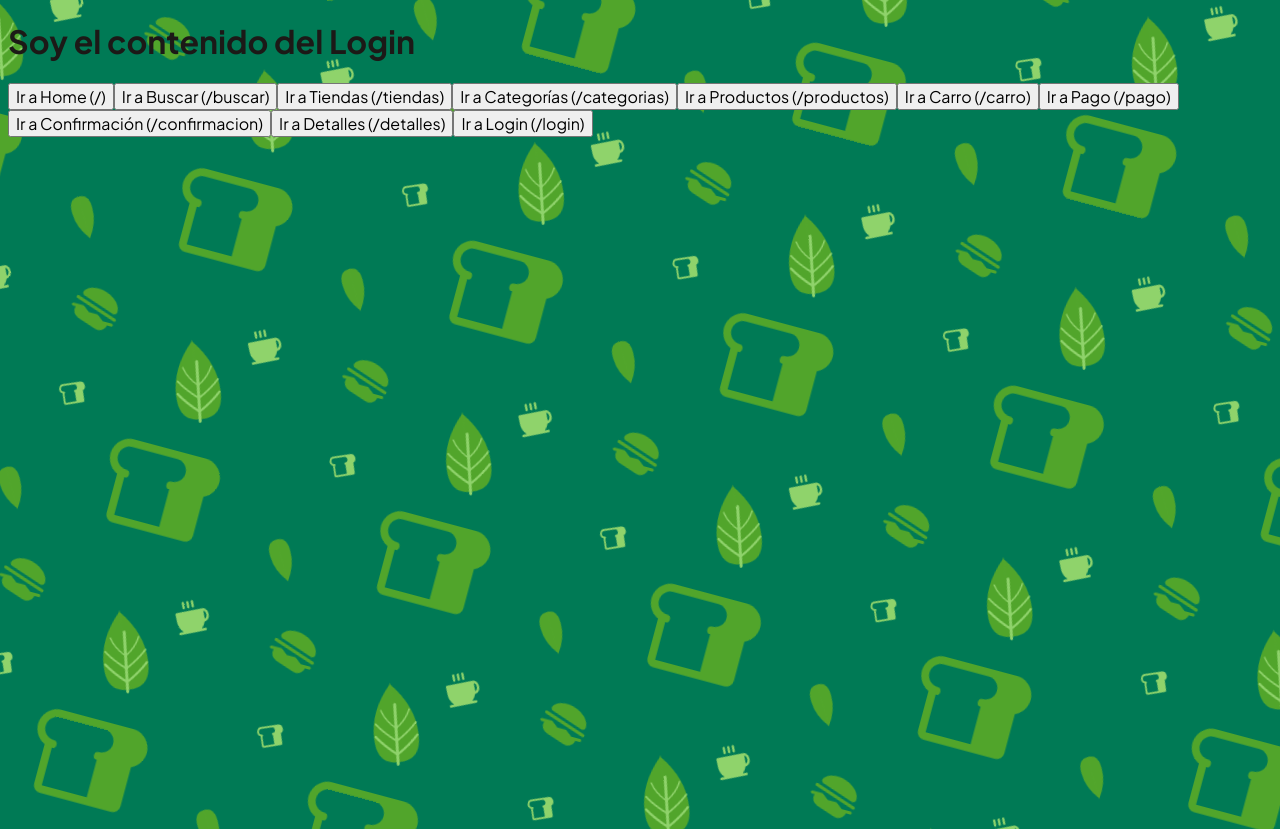
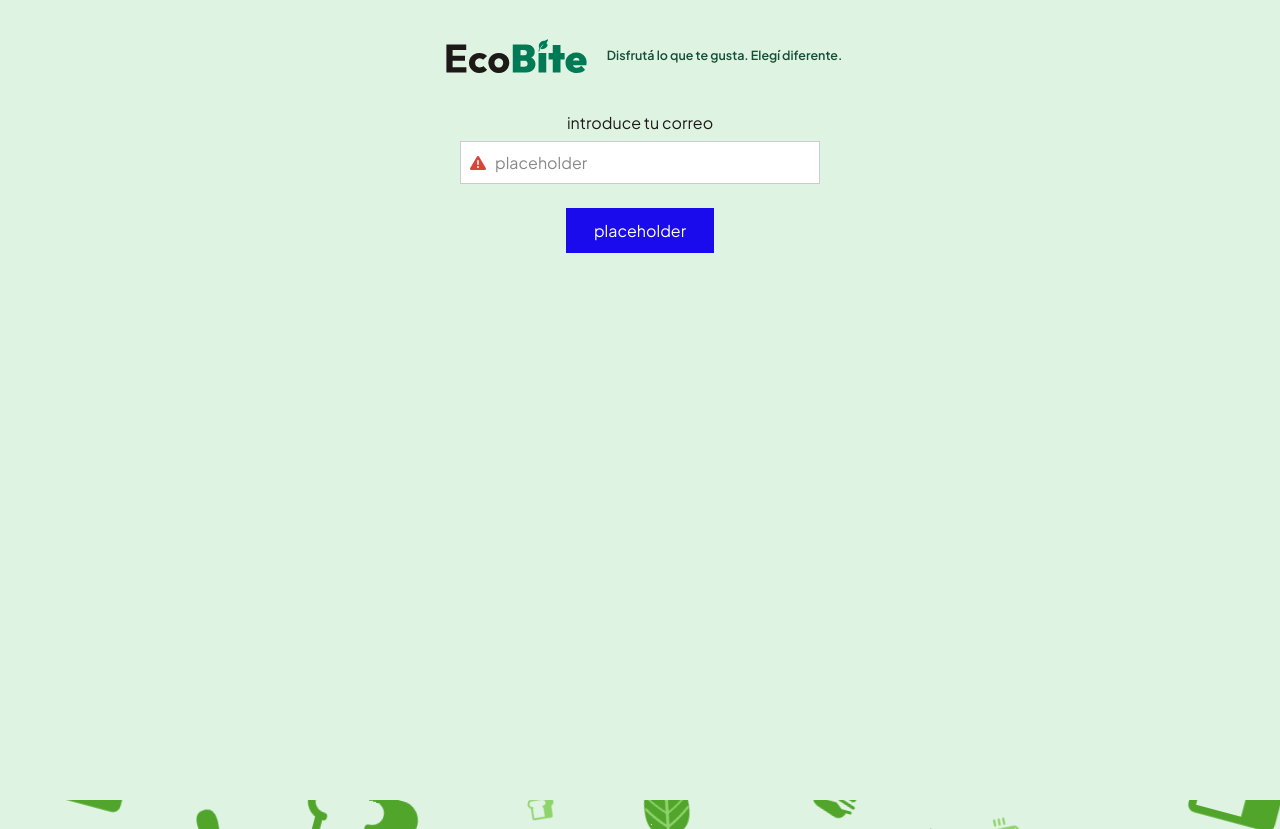
Before and after one commit to Talently-Lab/O2601-ecobite-workspace, a React (Vite) app in the folder ecobite-frontend/: page /login in a window 1280 px wide. After the commit the page ends 800 px from the top, so only its background shows below. Built offline with nearby package versions, Linux system fonts and the light colour scheme.

Commit message:
front end: maqueta pagina login

```diff
--- a/ecobite-frontend/src/components/ui/Isologotipo.css
+++ b/ecobite-frontend/src/components/ui/Isologotipo.css
@@ -5,7 +5,8 @@
   flex-wrap: nowrap;
   gap: 12px;
   height: 100%;
-  width: 100%;
+  width: auto;
+  max-width: 100%;
   box-sizing: border-box;
   overflow: hidden;
 }
--- a/ecobite-frontend/src/components/ui/Isologotipo.jsx
+++ b/ecobite-frontend/src/components/ui/Isologotipo.jsx
@@ -5,22 +5,38 @@ import "./Isologotipo.css";
 
 function Isologotipo() {
   const [isVisible, setIsVisible] = useState(false);
+  const rootRef = useRef(null);
+  const imageRef = useRef(null);
   const textWrapperRef = useRef(null);
   const measureRef = useRef(null);
 
   useLayoutEffect(() => {
-    const textWrapper = textWrapperRef.current;
+    const rootEl = rootRef.current;
     const measureEl = measureRef.current;
-    if (!textWrapper || !measureEl) return;
+    const imgEl = imageRef.current;
+    if (!rootEl || !measureEl) return;
+
+    // Medimos sobre el contenedor padre si existe, o sobre el contenedor del propio componente
+    const targetContainer = rootEl.parentElement || rootEl;
 
     const checkFit = () => {
-      const availableWidth = textWrapper.clientWidth;
+      const containerWidth = targetContainer.clientWidth;
+      if (containerWidth <= 0) {
+        setIsVisible(false);
+        return;
+      }
+
+      // Descontamos el ancho del logo (imagen) y el gap entre elementos (12px por defecto)
+      const imgWidth = imgEl ? imgEl.offsetWidth : 0;
+      const gap = 12;
+      const availableWidth = containerWidth - imgWidth - gap;
+
       if (availableWidth <= 0) {
         setIsVisible(false);
         return;
       }
 
-      // 1. Asignamos el ancho del contenedor al elemento medidor
+      // 1. Asignamos el ancho disponible estimado al elemento medidor
       measureEl.style.width = `${availableWidth}px`;
 
       // 2. Extraemos estilos computados para métricas precisas de tipografía
@@ -37,7 +53,7 @@ function Isologotipo() {
 
       // 3. Cálculo dinámico de capacidad en caracteres:
       // Medimos el ancho promedio de carácter para la fuente actual usando un span de prueba
-      //!!importante: Esto sirve para medir el tamaño promedio de las letras y calcular el espacio disopnible"
+      //!!importante: Esto sirve para medir el tamaño promedio de las letras y calcular el espacio disponible"
       const testSpan = document.createElement("span");
       testSpan.style.font = computed.font || `${fontSize}px ${computed.fontFamily}`;
       testSpan.style.visibility = "hidden";
@@ -67,7 +83,7 @@ function Isologotipo() {
       checkFit();
     });
 
-    resizeObserver.observe(textWrapper);
+    resizeObserver.observe(targetContainer);
     checkFit();
 
     return () => {
@@ -76,8 +92,9 @@ function Isologotipo() {
   }, []);
 
   return (
-    <div className="isologotipo">
+    <div className="isologotipo" ref={rootRef}>
       <img
+        ref={imageRef}
         src={logoSvg}
         alt="EcoBite"
         className="isologotipo__image"
--- /dev/null
+++ b/ecobite-frontend/src/pages/Login.css
@@ -0,0 +1,129 @@
+.login-page {
+  min-height: 100vh;
+  background-color: var(--c-surface-alt);
+  display: flex;
+  flex-direction: column;
+  box-sizing: border-box;
+}
+
+/* Header propio del login */
+.login-header {
+  width: 100%;
+  display: flex;
+  justify-content: center;
+  align-items: center;
+  padding: 1rem 0;
+  box-sizing: border-box;
+}
+
+.login-header__logo-container {
+  height: 10vh;
+  width: 60vw;
+  max-height: 10vh;
+  max-width: 60vw;
+  display: flex;
+  justify-content: center;
+  align-items: center;
+  cursor: pointer;
+  user-select: none;
+  -webkit-user-select: none;
+}
+
+/* Cuerpo / Formulario */
+.login-body {
+  width: 100%;
+  display: flex;
+  flex-direction: column;
+  align-items: center;
+  padding: 0 1rem;
+  box-sizing: border-box;
+}
+
+.login-form {
+  width: 100%;
+  max-width: 360px;
+  display: flex;
+  flex-direction: column;
+}
+
+.login-form__label {
+  align-self: center;
+  font-family: var(--font-main, sans-serif);
+  font-size: 1rem;
+  color: var(--c-text, #1C1917);
+  margin-bottom: 0.5rem;
+}
+
+/* Contenedor del Input (para posicionar visualmente el ícono) */
+.login-input-wrapper {
+  position: relative;
+  display: flex;
+  align-items: center;
+  width: 100%;
+}
+
+.login-input-icon {
+  position: absolute;
+  left: 10px;
+  display: flex;
+  align-items: center;
+  justify-content: center;
+  color: var(--c-danger); /* Color de advertencia */
+  pointer-events: none;
+  font-size: 1rem;
+  z-index: 1;
+}
+
+/* Input rectangular sin bordes redondeados ni sombras */
+.login-input {
+  width: 100%;
+  box-sizing: border-box;
+  border-radius: 0;
+  box-shadow: none;
+  border: 1px solid #ccc;
+  outline: none;
+  padding: 10px 12px;
+  font-size: 1rem;
+  background-color: #fff;
+  color: #000;
+}
+
+/* Cuando el warning está activo, añadimos padding a la izquierda para el ícono */
+.login-input-wrapper--warning .login-input {
+  padding-left: 34px;
+}
+
+/* Placeholder gris en estado default */
+.login-input::placeholder {
+  color: #888888;
+}
+
+/* Al hacer focus, ocultamos el texto del placeholder */
+.login-input:focus::placeholder {
+  color: transparent;
+}
+
+/* Botón abajo del form, centrado horizontalmente */
+.login-actions {
+  width: 100%;
+  display: flex;
+  justify-content: center;
+  margin-top: 1.5rem;
+}
+
+.login-button {
+  background-color: #1A0BED;
+  color: #ffffff;
+  border: none;
+  border-radius: 0;
+  box-shadow: none;
+  padding: 12px 28px;
+  font-family: var(--font-main, sans-serif);
+  font-size: 1rem;
+  cursor: pointer;
+}
+
+.login-button:hover {
+  background-color: #0E03AA;
+
+}
--- a/ecobite-frontend/src/pages/Login.jsx
+++ b/ecobite-frontend/src/pages/Login.jsx
@@ -1,11 +1,80 @@
-import DummyNav from "../components/layout/Dummynav";
+import React, { useState } from "react";
+import { useNavigate } from "react-router-dom";
+import Isologotipo from "../components/ui/Isologotipo";
+import "./Login.css";
 
 function Login() {
-    return (
-        <>
-            <h1>Soy el contenido del Login</h1>
-            <DummyNav/>
-        </>
-    );
+  const [email, setEmail] = useState("");
+  const [hasWarning, setHasWarning] = useState(true);
+  const navigate = useNavigate();
+
+  const handleLogoClick = () => {
+    // Limpia el formulario y cualquier estado del Login
+    setEmail("");
+    setHasWarning(false);
+    // Redirige a Home
+    navigate("/");
+  };
+
+  const handleSubmit = (e) => {
+    e.preventDefault();
+  };
+
+  return (
+    <div className="login-page">
+      {/* Header propio del Login */}
+      <header className="login-header">
+        <div
+          className="login-header__logo-container"
+          onClick={handleLogoClick}
+          role="button"
+          tabIndex={0}
+          onKeyDown={(e) => {
+            if (e.key === "Enter" || e.key === " ") {
+              handleLogoClick();
+            }
+          }}
+        >
+          <Isologotipo />
+        </div>
+      </header>
+
+      {/* Body del Login */}
+      <main className="login-body">
+        <form className="login-form" onSubmit={handleSubmit}>
+          <label htmlFor="login-email" className="login-form__label">
+            introduce tu correo
+          </label>
+
+          <div
+            className={`login-input-wrapper ${
+              hasWarning ? "login-input-wrapper--warning" : ""
+            }`}
+          >
+            {hasWarning && (
+              <span className="login-input-icon">
+                <i className="fa-solid fa-triangle-exclamation"></i>
+              </span>
+            )}
+            <input
+              id="login-email"
+              type="email"
+              className="login-input"
+              placeholder="placeholder"
+              value={email}
+              onChange={(e) => setEmail(e.target.value)}
+            />
+          </div>
+
+          <div className="login-actions">
+            <button type="submit" className="login-button">
+              placeholder
+            </button>
+          </div>
+        </form>
+      </main>
+    </div>
+  );
 }
-export default Login
+
+export default Login;
--- a/ecobite-frontend/src/styles/global.css
+++ b/ecobite-frontend/src/styles/global.css
@@ -1,11 +1,13 @@
 * {
   box-sizing: border-box;
-}
+  }
 
 body {
+  margin:0;
   font-family: var(--font-main);
   color: var(--c-text);
-  background-color: var(--c-primary);
+  /*background-color: var(--c-primary);*/
+  background-color: var(--c-surface-alt);
   min-height: 100vh;
   position: relative;
 }
```
